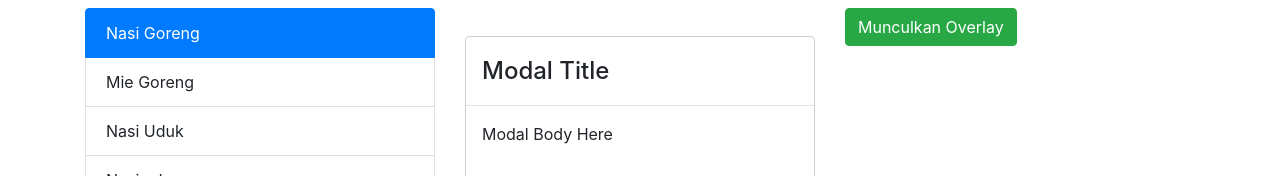
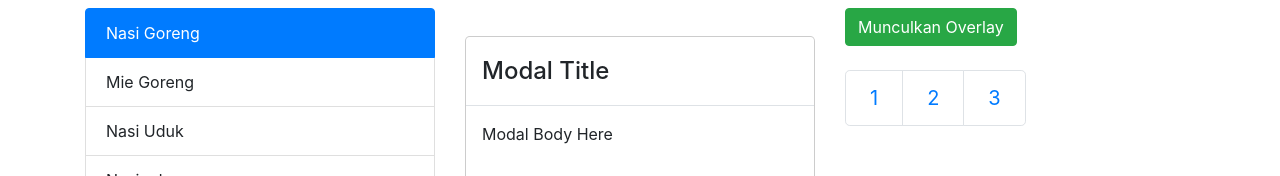
Before and after one commit to putrapuices/hello-bootstrap, a React (Create React App) app: page / in a window 1280 px wide. Shown: the part 2434-2610 px from the top of the page. Built offline with nearby package versions, Linux system fonts and the light colour scheme.

Commit message:
Bootstrap - Pagination ( 79 )

```diff
--- a/src/App.js
+++ b/src/App.js
@@ -28,6 +28,7 @@ import {
   Navbar,
   OverlayTrigger,
   Popover,
+  Pagination,
 } from "react-bootstrap";
 // import Media from 'react-bootstrap/Media';
 
@@ -340,6 +341,13 @@ class App extends Component {
             >
               <Button variant="success">Munculkan Overlay</Button>
             </OverlayTrigger>
+            <br />
+            <br />
+            <Pagination size="lg">
+              <Pagination.Item>1</Pagination.Item>
+              <Pagination.Item Active>2</Pagination.Item>
+              <Pagination.Item>3</Pagination.Item>
+            </Pagination>
           </Col>
         </Row>
       </Container>
```
